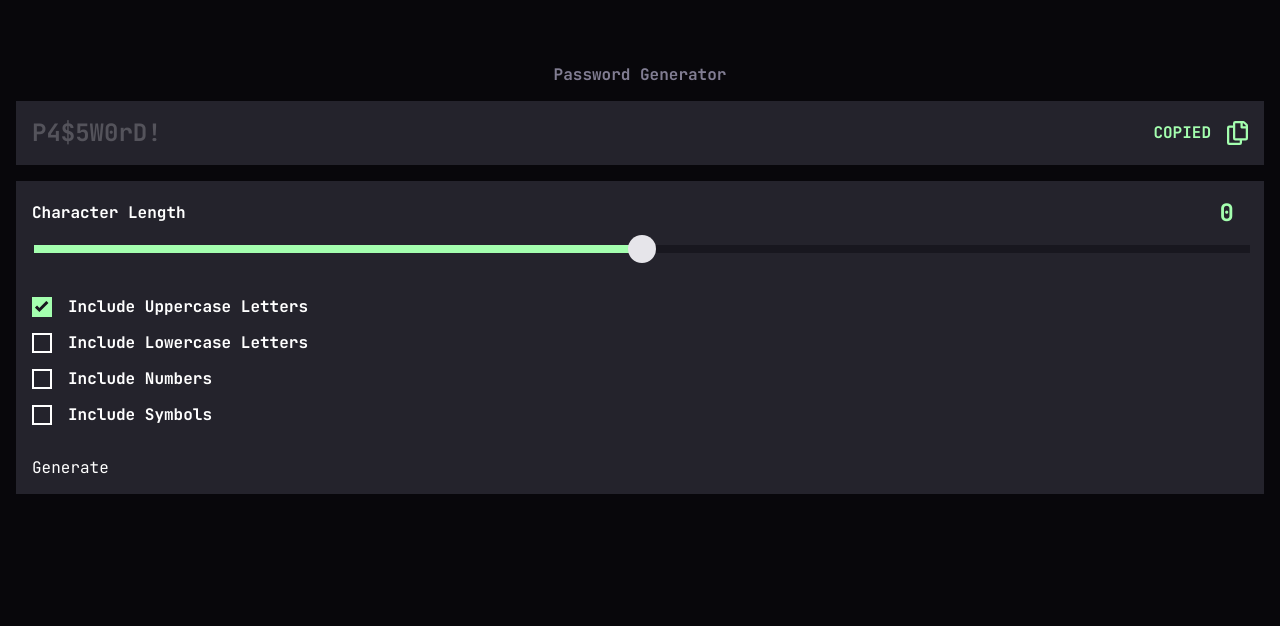
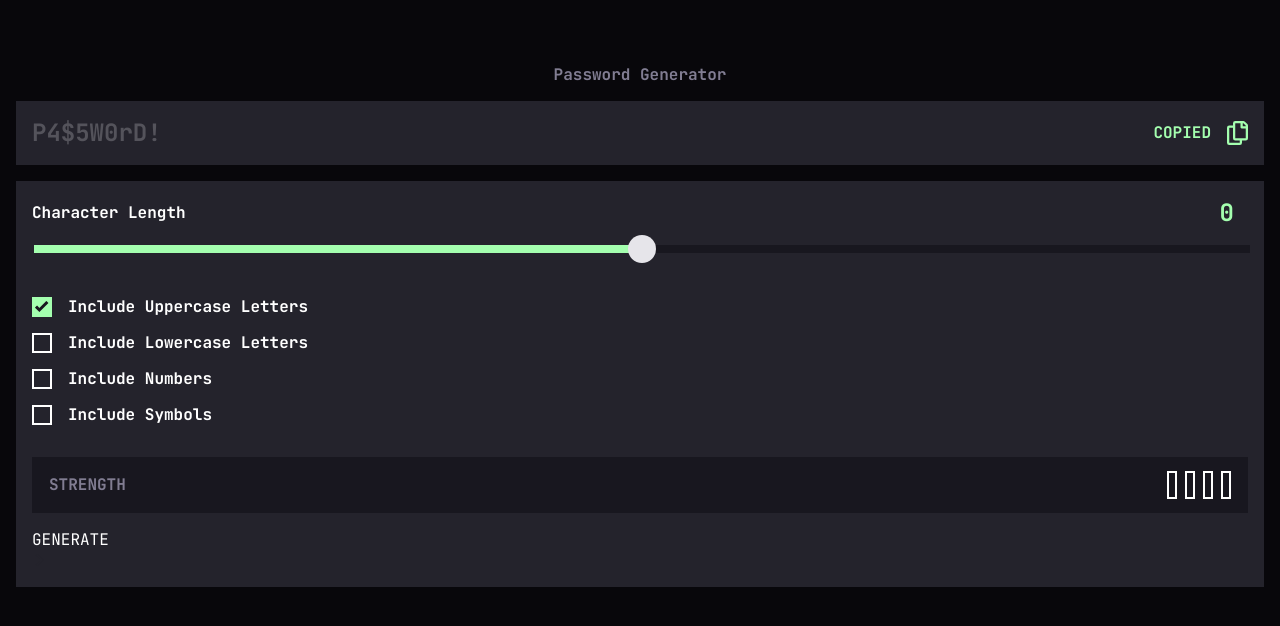
Before and after one commit to danilo2420/FEM_PasswordGeneratorApp, a plain HTML site: page index.html in a window 1280 px wide. Drawn offline with Linux system fonts and the light colour scheme.

Commit message:
Style first part of bottom sectiojn

```diff
--- a/index.html
+++ b/index.html
@@ -25,9 +25,8 @@
     </div>
     <!-- Form section -->
     <div class="generate sharpbox">
-
+      <!-- # Slider -->
       <div class="generate__charLength">
-
         <div class="generate__charLength__output">
           <div class="generate__charLength__output__label tp4">Character Length</div>
           <div class="generate__charLength__output__value tp2">0</div>
@@ -40,7 +39,7 @@
             min="0">
         </div>
       </div>
-
+      <!-- # Checkboxes -->
       <div class="generate__options">
         <div class="generate__options__item tp4">
           <div class="generate__options__item__checkbox checkbox--active">
@@ -67,7 +66,22 @@
           <div class="generate__options__item__text">Include Symbols</div>
         </div>
       </div>
-      <div class="generate__generate">Generate</div>
+      <!-- # Button and password feedback -->
+      <div class="generate__generate">
+        <div class="generate__generate__strength">
+          <div class="generate__generate__strength__text tp4">STRENGTH</div>
+          <div class="generate__generate__strength__boxes">
+            <div class="generate__generate__strength__boxes__item box1"></div>
+            <div class="generate__generate__strength__boxes__item box2"></div>
+            <div class="generate__generate__strength__boxes__item box3"></div>
+            <div class="generate__generate__strength__boxes__item box4"></div>
+          </div>
+        </div>
+        <div class="generate__generate__button">
+          <div class="generate__generate__button__text">GENERATE</div>
+          <img src="assets/images/icon-arrow-right.svg" alt="">
+        </div>
+      </div>
     </div>
   </div>
 </body>
--- a/styles/mobile.css
+++ b/styles/mobile.css
@@ -116,3 +116,35 @@
 .generate__options__item__checkbox img {
     visibility: hidden;
 }
+
+/* Bottom section */
+.generate__generate {
+    display: flex;
+    flex-direction: column;
+    gap: 16px;
+}
+
+.generate__generate__strength {
+    background-color: var(--grey850);
+    padding: 14px 17px;
+
+    display: flex;
+    justify-content: space-between;
+    align-items: center;
+}
+
+.generate__generate__strength__text {
+    color: var(--grey600);
+}
+
+.generate__generate__strength__boxes {
+    display: flex;
+    gap: 8px;
+}
+
+.generate__generate__strength__boxes__item {
+    width: 6px;
+    height: 24px;
+
+    border: solid var(--white) 2px;
+}
```
